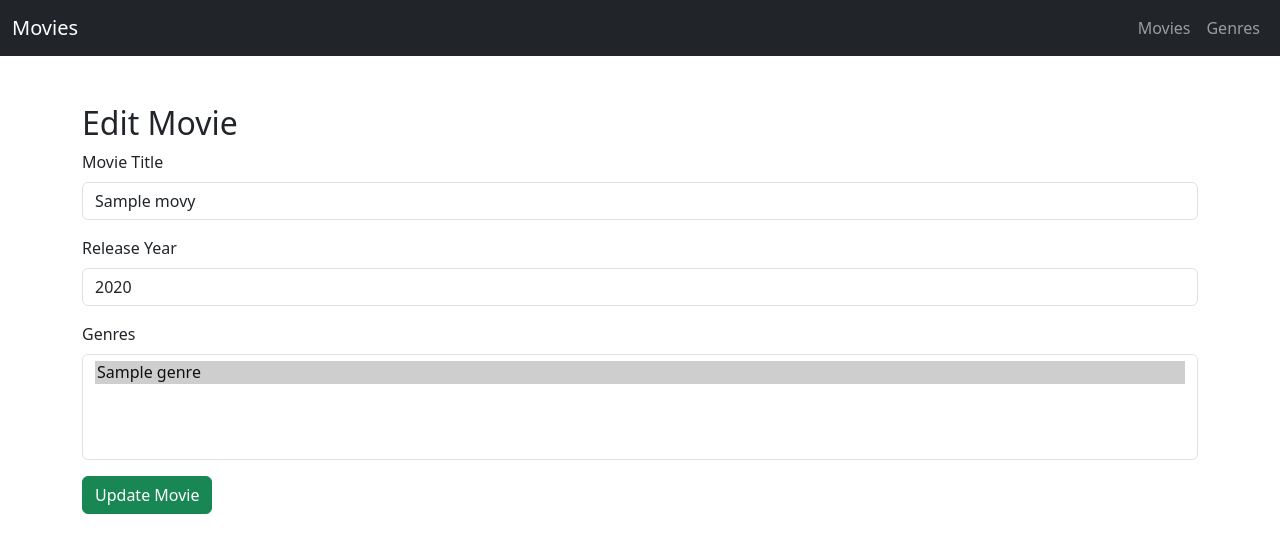
After one commit to mtimma001/mmis6391-mod05-timma-dup, a Flask app: page /update_movie/1 in a window 1280 px wide. The commit adds this page. Shown: the top 553 px of the page. Run offline with Flask 3, Linux system fonts and the light colour scheme; tables that the repository leaves empty or names only in its code hold one stand-in row (values such as "Sample post"); data that the repository does not hold is empty.

Commit message:
feat: Movies project #1

```diff
--- a/app/__init__.py
+++ b/app/__init__.py
@@ -6,8 +6,8 @@ app = create_app()
 app.secret_key = 'my-secret'
 
 # Register Blueprints
-
-
+from app.blueprints.movies import movies
+app.register_blueprint(movies)
 
 from . import routes
 
--- /dev/null
+++ b/app/blueprints/movies.py
@@ -0,0 +1,166 @@
+from flask import Blueprint, render_template, request, url_for, redirect, flash
+from app.db_connect import get_db
+
+movies = Blueprint('movies', __name__)
+
+# Add a new route to handle movie data
+@movies.route('/movies', methods=['GET', 'POST'])
+def movie():
+    db = get_db()
+    cursor = db.cursor()
+
+    # Handle POST request to add a new movie
+    if request.method == 'POST':
+        title = request.form['title']
+        release_year = request.form['release_year']
+        movie_genres = request.form.getlist('genres') # Get a list of movie genres
+
+        # Fetch all genre IDs from the database
+        cursor.execute('SELECT genre_id FROM genres')
+        print(cursor.fetchall())
+        a = cursor.fetchall()
+        valid_genres = [genre['genre_id'] for genre in cursor.fetchall()]
+
+        # Debugging output: print movie genres and valid genres
+        print(f"Selected genres from form: {movie_genres}")
+        print(f"Valid genres from database: {valid_genres}")
+
+        # Insert the new movie into the database
+        cursor.execute('INSERT INTO movies (title, release_year) VALUES (%s, %s)', (title, release_year))
+        movie_id = cursor.lastrowid  # Get the ID of the last inserted movie
+
+        # Insert the genres into the movie_genres table
+        for movie_genre in movie_genres:
+            if movie_genre in valid_genres:  # Check if the genre is valid
+                cursor.execute('INSERT INTO movie_genres (movie_id, genre_id) VALUES (%s, %s)', (movie_id, movie_genre))
+            else:
+                print(f"Invalid genre ID: {movie_genre}")  # Debug message for invalid genres
+
+        db.commit()
+
+        flash('New movie added successfully!', 'success')
+        return redirect(url_for('movies.movie'))
+
+    # Handle GET request to display all movies
+    cursor.execute('''
+        SELECT m.movie_id, m.title, m.release_year, GROUP_CONCAT(g.genre_name) AS genres
+        FROM movies m
+        LEFT JOIN movie_genres mg ON m.movie_id = mg.movie_id
+        LEFT JOIN genres g ON mg.genre_id = g.genre_id
+        GROUP BY m.movie_id
+        ''')
+    all_movies = cursor.fetchall()
+
+    # Get all genres
+    cursor.execute('SELECT * FROM genres')
+    all_genres = cursor.fetchall()
+    return render_template('movies.html', all_movies=all_movies, all_genres=all_genres)
+
+# Add a new route to handle updating a movie
+@movies.route('/update_movie/<int:movie_id>', methods=['GET', 'POST'])
+def update_movie(movie_id):
+    db = get_db()
+    cursor = db.cursor()
+
+    if request.method == 'POST':
+        title = request.form['title']
+        release_year = request.form['release_year']
+        movie_genres = request.form.getlist('genres') # Get a list of movie genres
+
+        # Update the movie in the database
+        cursor.execute('UPDATE movies SET title=%s, release_year=%s WHERE movie_id=%s', (title, release_year, movie_id))
+
+        # Delete the existing genres for the movie
+        cursor.execute('DELETE FROM movie_genres WHERE movie_id=%s', (movie_id,))
+
+        # Insert the new genres into the movie_genres table
+        for movie_genre in movie_genres:
+            cursor.execute('INSERT INTO movie_genres (movie_id, genre_id) VALUES (%s, %s)', (movie_id, movie_genre))
+
+        db.commit()
+        flash('Movie updated successfully!', 'success')
+        return redirect(url_for('movies.movie'))
+
+    cursor.execute('SELECT * FROM movies WHERE movie_id=%s', (movie_id,))
+    one_movie = cursor.fetchone()
+
+    # Get all genres
+    cursor.execute('SELECT * FROM genres')
+    all_genres = cursor.fetchall()
+
+    # Get the genres for the movie
+    cursor.execute('SELECT genre_id FROM movie_genres WHERE movie_id=%s', (movie_id,))
+    selected_genres = [movie_genre['genre_id'] for movie_genre in cursor.fetchall()]
+
+    return render_template('update_movie.html', movie=one_movie, all_genres=all_genres, selected_genres=selected_genres)
+
+# Add a new route to handle deleting a movie
+@movies.route('/delete_movie/<int:movie_id>', methods=['POST'])
+def delete_movie(movie_id):
+    db = get_db()
+    cursor = db.cursor()
+
+    # Delete the movie and its associated genres
+    cursor.execute('DELETE FROM movies WHERE movie_id=%s', (movie_id,))
+    cursor.execute('DELETE FROM movie_genres WHERE movie_id=%s', (movie_id,))
+    db.commit()
+
+    flash('Movie deleted successfully!', 'success')
+    return redirect(url_for('movies.movie'))
+
+# Add a new route to handle genre data
+@movies.route('/genres', methods=['GET', 'POST'])
+def genre():
+    db = get_db()
+    cursor = db.cursor()
+
+    # Handle POST request to add a new genre
+    if request.method == 'POST':
+        genre_name = request.form['genre_name']
+
+        # Insert the new genre into the database
+        cursor.execute('INSERT INTO genres (genre_name) VALUES (%s)', (genre_name,))
+        db.commit()
+
+        flash('New genre added successfully!', 'success')
+        return redirect(url_for('movies.genre'))
+
+    # Handle GET request to display all genres
+    cursor.execute('SELECT * FROM genres')
+    all_genres = cursor.fetchall()
+    return render_template('genres.html', all_genres=all_genres)
+
+# Add a new route to handle updating a genre
+@movies.route('/update_genre/<int:genre_id>', methods=['GET', 'POST'])
+def update_genre(genre_id):
+    db = get_db()
+    cursor = db.cursor()
+
+    if request.method == 'POST':
+        genre_name = request.form['genre_name']
+
+        # Update the genre in the database
+        cursor.execute('UPDATE genres SET genre_name=%s WHERE genre_id=%s', (genre_name, genre_id))
+        db.commit()
+
+        flash('Genre updated successfully!', 'success')
+        return redirect(url_for('movies.genre'))
+
+    # Get the genre to update
+    cursor.execute('SELECT * FROM genres WHERE genre_id=%s', (genre_id,))
+    movie_genre = cursor.fetchone()
+    return render_template('update_genre.html', genre=movie_genre)
+
+# Add a new route to handle deleting a genre
+@movies.route('/delete_genre/<int:genre_id>', methods=['POST'])
+def delete_genre(genre_id):
+    db = get_db()
+    cursor = db.cursor()
+
+    # Delete the genre and the associated movie_genres
+    cursor.execute('DELETE FROM genres WHERE genre_id=%s', (genre_id,))
+    cursor.execute('DELETE FROM movie_genres WHERE genre_id=%s', (genre_id,))
+    db.commit()
+
+    flash('Genre deleted successfully!', 'success')
+    return redirect(url_for('movies.genre'))
--- a/app/db_connect.py
+++ b/app/db_connect.py
@@ -1,25 +1,26 @@
 import pymysql
 import pymysql.cursors
 from flask import g
+
 def get_db():
     if 'db' not in g or not is_connection_open(g.db):
         print("Re-establishing closed database connection.")
         g.db = pymysql.connect(
             # Database configuration
             # Configure MySQL
-            host='qbhol6k6vexd5qjs.cbetxkdyhwsb.us-east-1.rds.amazonaws.com',
-            user='sxanps34gyz0aht7',
-            password='s0wdr40szcf94jum',
-            database='b92i3zerfa2jjbl7',
+            host = 'qn66usrj1lwdk1cc.cbetxkdyhwsb.us-east-1.rds.amazonaws.com',
+            user = 'x82simvmpkoq5j6o',
+            password = 'js6csjodqjcsaggi',
+            database = 'xzd4h09paur77e30',
             cursorclass=pymysql.cursors.DictCursor  # Set the default cursor class to DictCursor
         )
-        return g.db
+    return g.db
 
 def is_connection_open(conn):
     try:
         conn.ping(reconnect=True)  # PyMySQL's way to check connection health
         return True
-    except():
+    except:
         return False
 
 def close_db(exception=None):
--- a/app/templates/base.html
+++ b/app/templates/base.html
@@ -10,7 +10,7 @@
 <body>
     <nav class="navbar navbar-expand-lg navbar-dark bg-dark">
         <div class="container-fluid">
-            <a class="navbar-brand" href="/">Movie Database</a>
+            <a class="navbar-brand" href="/">Movies</a>
             <button aria-controls="navbarNav" aria-expanded="false" aria-label="Toggle navigation"
                     class="navbar-toggler"
                     data-bs-target="#navbarNav" data-bs-toggle="collapse" type="button">
@@ -19,16 +19,10 @@
             <div class="collapse navbar-collapse" id="navbarNav">
                 <ul class="navbar-nav ms-auto">
                     <li class="nav-item">
-                        <a class="nav-link" href="/movies">Movies</a>
+                        <a class="nav-link" href="{{ url_for('movies.movie') }}">Movies</a>
                     </li>
                     <li class="nav-item">
-                        <a class="nav-link" href="/genres">Genres</a>
-                    </li>
-                    <li class="nav-item">
-                        <a class="nav-link" href="/add_movie">Add Movie</a>
-                    </li>
-                    <li class="nav-item">
-                        <a class="nav-link" href="/add_genre">Add Genre</a>
+                        <a class="nav-link" href="{{ url_for('movies.genre') }}">Genres</a>
                     </li>
                 </ul>
             </div>
@@ -41,10 +35,6 @@
         {% endif %}
         {% block content %}{% endblock %}
     </div>
-
-     <script crossorigin="anonymous"
-             integrity="sha384-YvpcrYf0tY3lHB60NNkmXc5s9fDVZLESaAA55NDzOxhy9GkcIdslK1eN7N6jIeHz"
-             src="https://cdn.jsdelivr.net/npm/bootstrap@5.3.3/dist/js/bootstrap.bundle.min.js"></script>
     <script crossorigin="anonymous"
             integrity="sha384-I7E8VVD/ismYTF4hNIPjVp/Zjvgyol6VFvRkX/vR+Vc4jQkC+hVqc2pM8ODewa9r"
             src="https://cdn.jsdelivr.net/npm/@popperjs/core@2.11.8/dist/umd/popper.min.js"></script>
--- a/app/templates/index.html
+++ b/app/templates/index.html
@@ -4,9 +4,9 @@
 
 {% block content %}
     <div class="text-center">
-        <h1>Welcome to the Movie Database</h1>
+        <h1>Welcome to the Movies Galore</h1>
         <p class="lead">Manage your movie collection and explore genres with ease!</p>
-        <a href="/movies" class="btn btn-primary">View Movies</a>
-        <a href="/genres" class="btn btn-secondary">View Genres</a>
+        <a href="{{ url_for('movies.movie') }}" class="btn btn-primary">View Movies</a>
+        <a href="{{ url_for('movies.genre') }}" class="btn btn-secondary">View Genres</a>
     </div>
 {% endblock %}
--- /dev/null
+++ b/app/templates/update_movie.html
@@ -0,0 +1,25 @@
+{% extends 'base.html' %}
+
+{% block content %}
+<h2>{% if movie %}Edit Movie{% else %}Add New Movie{% endif %}</h2>
+
+<form action="{% if movie %}{{ url_for('movies.update_movie', movie_id=movie.movie_id) }}{% else %}{{ url_for('movies.movies') }}{% endif %}" method="POST">
+    <div class="mb-3">
+        <label for="title" class="form-label">Movie Title</label>
+        <input type="text" class="form-control" id="title" name="title" value="{% if movie %}{{ movie.title }}{% endif %}" required>
+    </div>
+    <div class="mb-3">
+        <label for="release_year" class="form-label">Release Year</label>
+        <input type="number" class="form-control" id="release_year" name="release_year" value="{% if movie %}{{ movie.release_year }}{% endif %}" required>
+    </div>
+    <div class="mb-3">
+        <label for="genres" class="form-label">Genres</label>
+        <select multiple class="form-select" id="genres" name="genres">
+            {% for genre in all_genres %}
+                <option value="{{ genre.id }}" {% if genre.id in selected_genres %}selected{% endif %}>{{ genre.genre_name }}</option>
+            {% endfor %}
+        </select>
+    </div>
+    <button type="submit" class="btn btn-success">{% if movie %}Update Movie{% else %}Add Movie{% endif %}</button>
+</form>
+{% endblock %}
```
Also changed, not shown: app/templates/genres.html (added, +37 -0 lines), app/templates/movies.html (added, +64 -0 lines), app/templates/update_genre.html (added, +13 -0 lines), app/blueprints/__init__.py (added).
